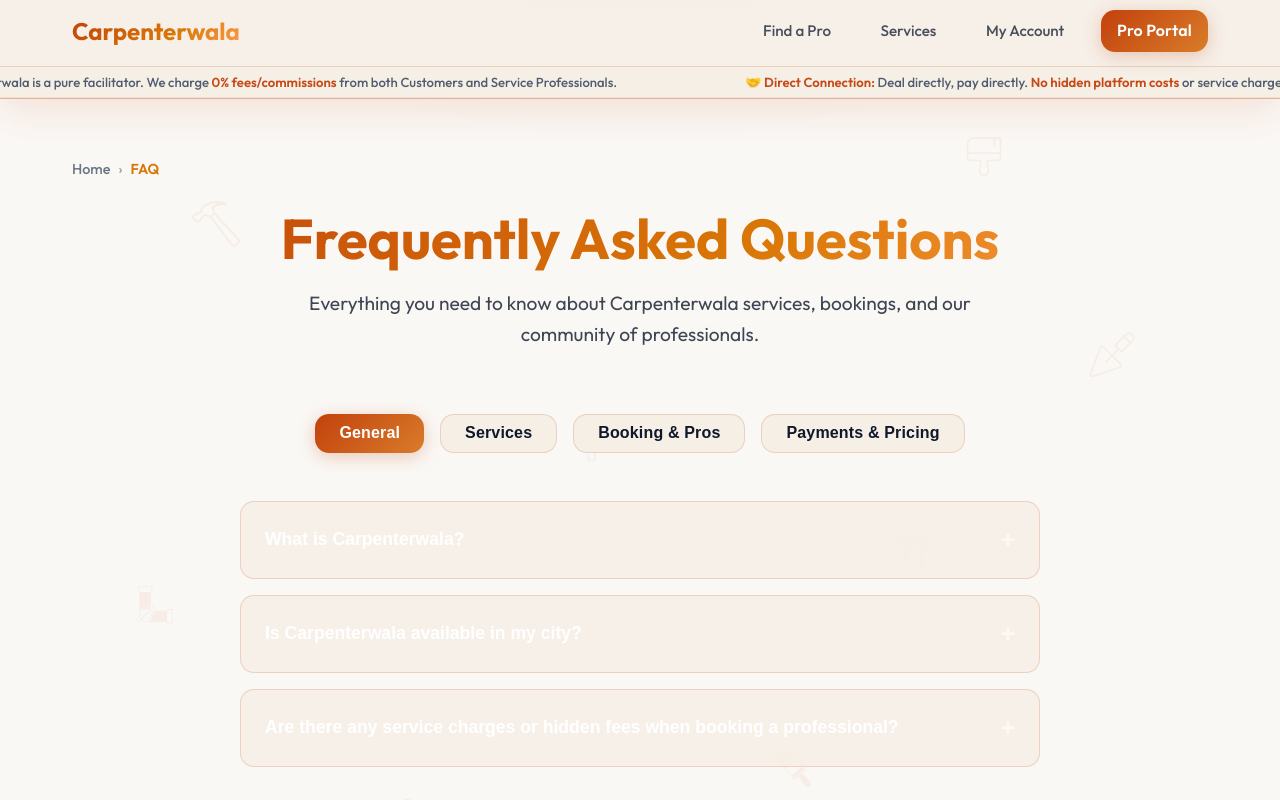
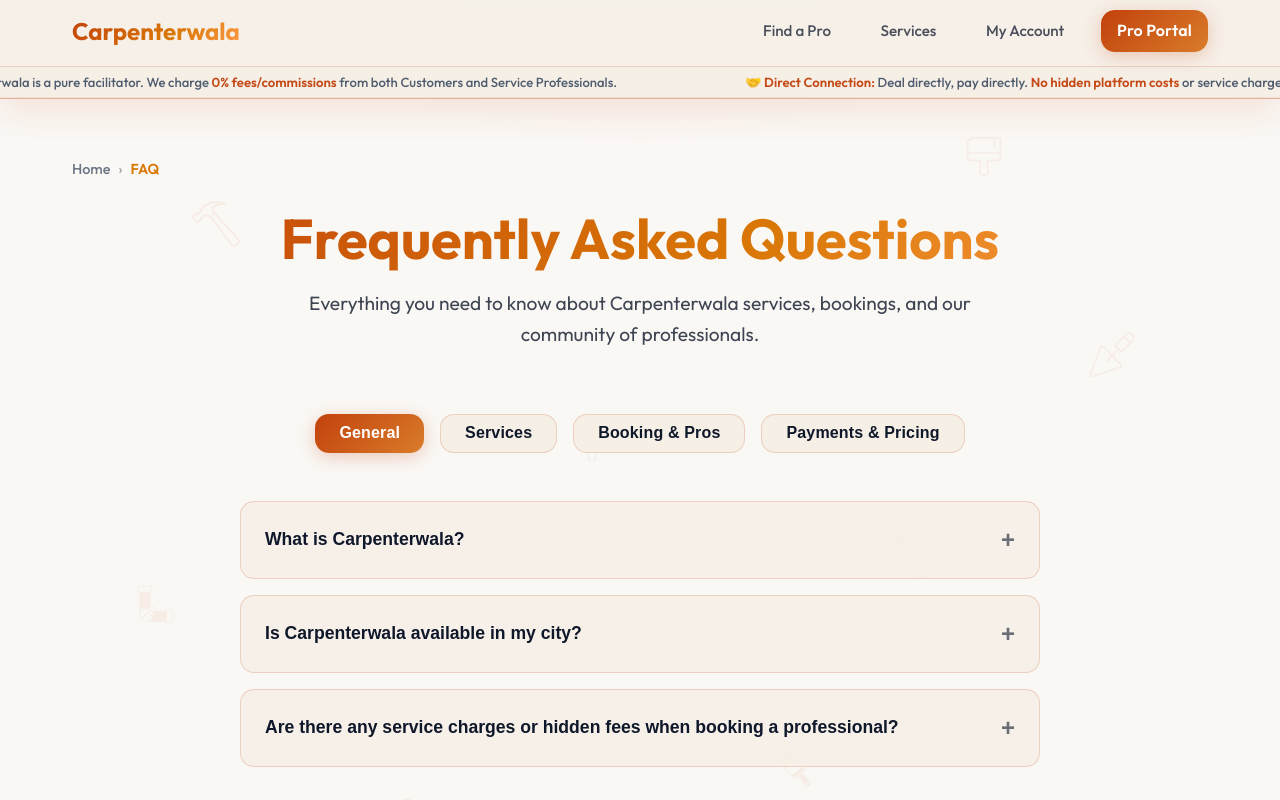
Before and after one commit to Sachidanand01/carpenterwala, a Next.js app: page /faq in a window 1280 px wide. Shown: the top 800 px of the page. Built offline with nearby package versions, Linux system fonts and the light colour scheme; no server answers.

Commit message:
faq color fix

```diff
--- a/app/faq/page.js
+++ b/app/faq/page.js
@@ -89,7 +89,7 @@ function FAQItem({ question, answer }) {
           alignItems: "center",
           background: "none",
           border: "none",
-          color: "white",
+          color: "#0f172a",
           textAlign: "left",
           cursor: "pointer",
           fontSize: "1.1rem",
@@ -111,7 +111,7 @@ function FAQItem({ question, answer }) {
         opacity: isOpen ? 1 : 0,
         transition: "all 0.4s cubic-bezier(0.4, 0, 0.2, 1)",
         lineHeight: "1.6",
-        color: "rgba(255,255,255,0.7)"
+        color: "#0f172a"
       }}>
         <p>{answer}</p>
       </div>
```
